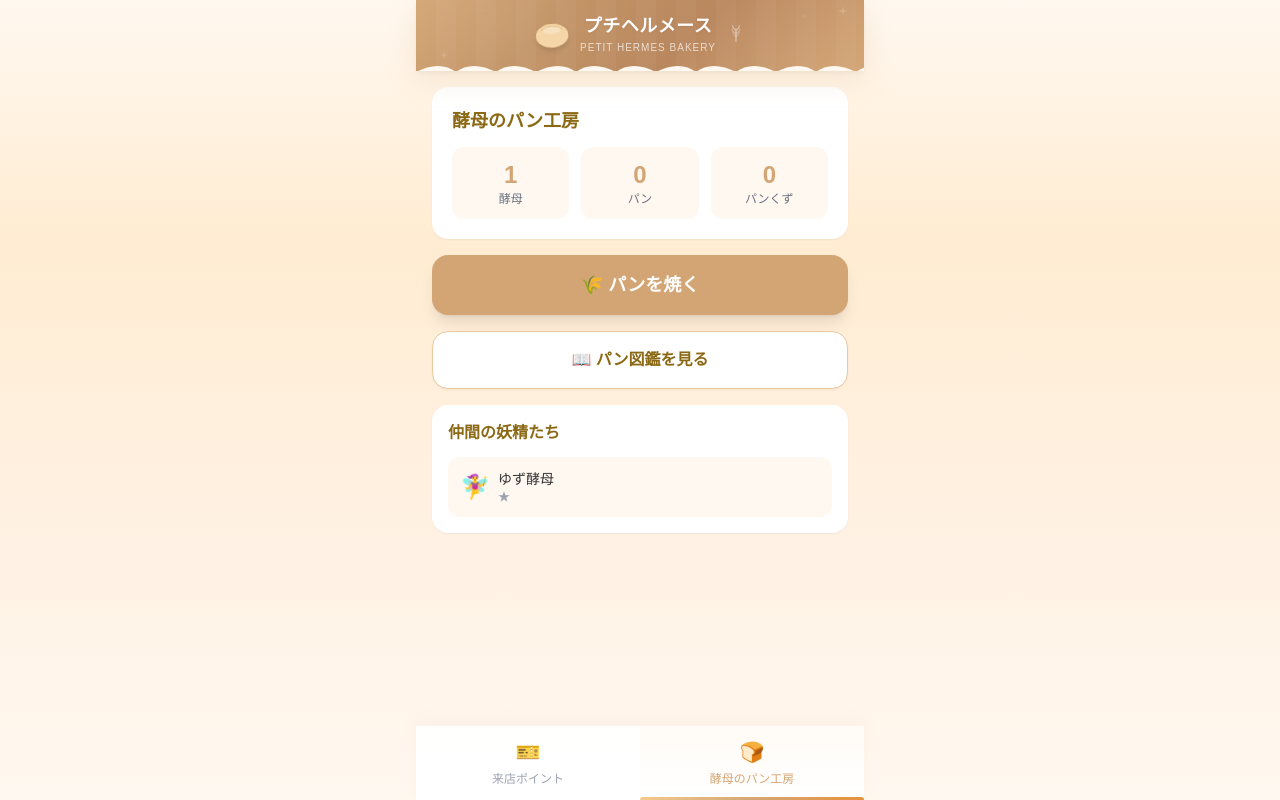
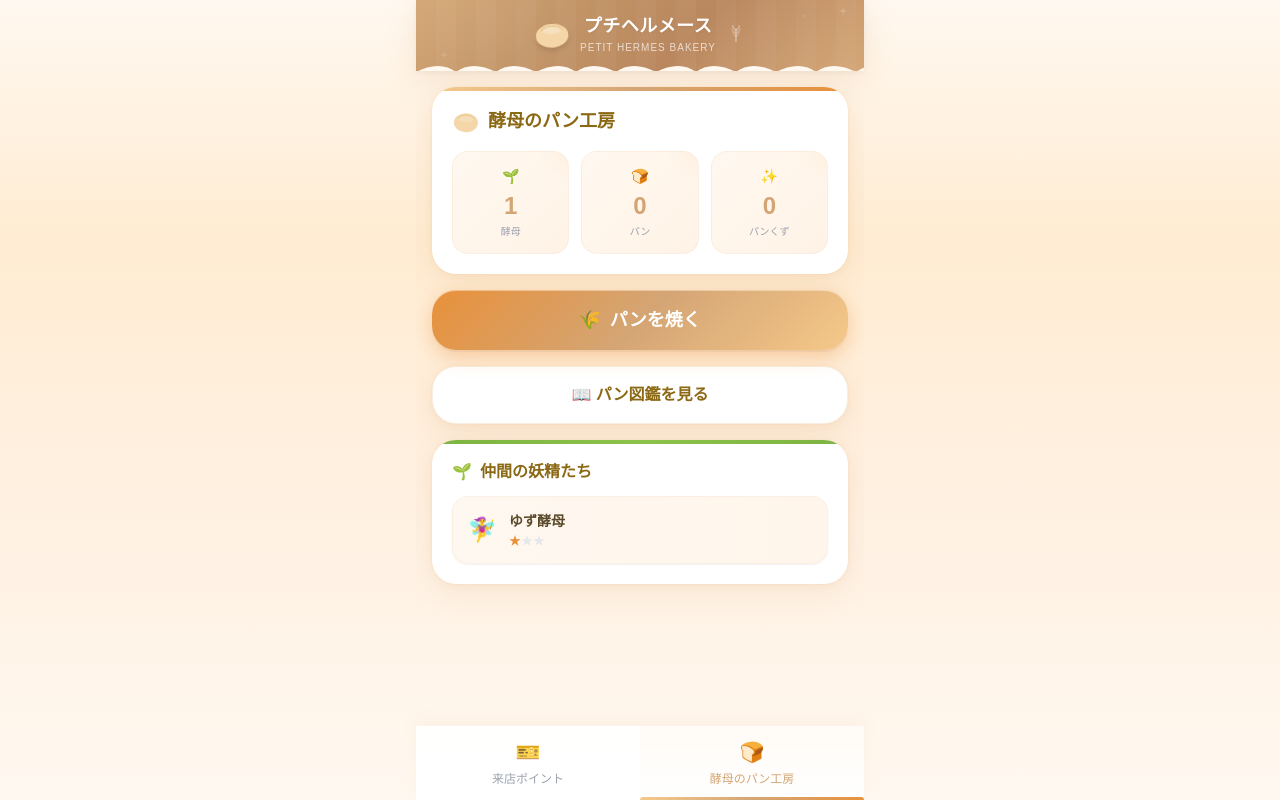
Before and after one commit to oshitam-ctrl/my-first-project, a Next.js app: page / in a window 1280 px wide. Built offline with nearby package versions, Linux system fonts and the light colour scheme.

Commit message:
fix: GameIdleのUI改善を反映
https://claude.ai/code/session_01S45pYEtQc8LmWExGjqsdiA

```diff
--- a/src/components/game/GameIdle.tsx
+++ b/src/components/game/GameIdle.tsx
@@ -1,7 +1,26 @@
 "use client";
 
+import { motion } from "framer-motion";
 import { useGameStore } from "@/lib/game-state";
 import { YEASTS } from "@/lib/game-data";
+
+/* 小さなパンSVG */
+function SmallBreadSVG({ className = "" }: { className?: string }) {
+  return (
+    <svg viewBox="0 0 32 28" className={className} fill="none" xmlns="http://www.w3.org/2000/svg">
+      <ellipse cx="16" cy="16" rx="14" ry="11" fill="url(#sb-grad)" />
+      <ellipse cx="16" cy="12" rx="8" ry="3.5" fill="rgba(255,255,255,0.2)" />
+      <path d="M6 11 C10 6, 22 6, 26 11" stroke="rgba(139,105,20,0.12)" strokeWidth="1" fill="none" />
+      <defs>
+        <linearGradient id="sb-grad" x1="2" y1="5" x2="30" y2="27">
+          <stop offset="0%" stopColor="#F5D6A8" />
+          <stop offset="50%" stopColor="#E8B87A" />
+          <stop offset="100%" stopColor="#C09060" />
+        </linearGradient>
+      </defs>
+    </svg>
+  );
+}
 
 export default function GameIdle() {
   const { setStep, fermentation, checkFermentation, ownedYeasts, ownedBreads, breadCrumbs } = useGameStore();
@@ -11,105 +30,206 @@ export default function GameIdle() {
   return (
     <div className="p-4 space-y-4">
       {/* ステータスカード */}
-      <div className="bg-white rounded-2xl p-5 shadow-sm">
-        <h2 className="text-lg font-bold text-[#8B6914] mb-3">酵母のパン工房</h2>
+      <motion.div
+        initial={{ opacity: 0, y: 10 }}
+        animate={{ opacity: 1, y: 0 }}
+        className="bg-white rounded-3xl p-5 shadow-dreamy relative overflow-hidden"
+      >
+        <div className="absolute top-0 left-0 right-0 h-1 bg-gradient-to-r from-[#F5C88A] via-[#D4A574] to-[#E8913A] rounded-t-3xl" />
+        <div className="flex items-center gap-2 mb-4">
+          <motion.div animate={{ rotate: [0, -5, 5, 0] }} transition={{ duration: 3, repeat: Infinity }}>
+            <SmallBreadSVG className="w-7 h-6" />
+          </motion.div>
+          <h2 className="text-lg font-bold text-[#8B6914]">酵母のパン工房</h2>
+        </div>
         <div className="grid grid-cols-3 gap-3 text-center">
-          <div className="bg-[#FFF8F0] rounded-xl p-3">
-            <p className="text-2xl font-bold text-[#D4A574]">{ownedYeasts.length}</p>
-            <p className="text-xs text-gray-500">酵母</p>
-          </div>
-          <div className="bg-[#FFF8F0] rounded-xl p-3">
-            <p className="text-2xl font-bold text-[#D4A574]">{ownedBreads.length}</p>
-            <p className="text-xs text-gray-500">パン</p>
-          </div>
-          <div className="bg-[#FFF8F0] rounded-xl p-3">
-            <p className="text-2xl font-bold text-[#D4A574]">{breadCrumbs}</p>
-            <p className="text-xs text-gray-500">パンくず</p>
-          </div>
+          {[
+            { value: ownedYeasts.length, label: "酵母", emoji: "🌱", delay: 0 },
+            { value: ownedBreads.length, label: "パン", emoji: "🍞", delay: 0.1 },
+            { value: breadCrumbs, label: "パンくず", emoji: "✨", delay: 0.2 },
+          ].map((item) => (
+            <motion.div
+              key={item.label}
+              initial={{ opacity: 0, scale: 0.8 }}
+              animate={{ opacity: 1, scale: 1 }}
+              transition={{ delay: item.delay, type: "spring", stiffness: 300 }}
+              className="status-item"
+            >
+              <span className="text-sm block mb-1">{item.emoji}</span>
+              <p className="text-2xl font-bold text-[#D4A574]">{item.value}</p>
+              <p className="text-[10px] text-gray-400 mt-0.5">{item.label}</p>
+            </motion.div>
+          ))}
         </div>
-      </div>
+      </motion.div>
 
       {/* 発酵中の表示 */}
       {hasFermentation && !isReady && (
-        <div className="bg-white rounded-2xl p-5 shadow-sm">
+        <motion.div
+          initial={{ opacity: 0, y: 10 }}
+          animate={{ opacity: 1, y: 0 }}
+          className="bg-white rounded-3xl p-5 shadow-dreamy relative overflow-hidden"
+        >
+          <div className="absolute top-0 left-0 right-0 h-1 bg-gradient-to-r from-[#E8C9A0] via-[#D4A574] to-[#E8C9A0]" />
           <div className="text-center">
-            <p className="text-4xl mb-2">🫧</p>
+            <motion.p
+              className="text-4xl mb-2"
+              animate={{ scale: [1, 1.1, 1], y: [0, -3, 0] }}
+              transition={{ duration: 2, repeat: Infinity }}
+            >
+              🫧
+            </motion.p>
             <p className="font-bold text-[#8B6914]">発酵中...</p>
             <p className="text-sm text-gray-500 mt-1">
               もうしばらくお待ちください
             </p>
             <FermentationTimer completedAt={fermentation!.completedAt} />
           </div>
-        </div>
+        </motion.div>
       )}
 
       {/* 焼き上がり通知 */}
       {isReady && (
-        <button
+        <motion.button
+          initial={{ opacity: 0, scale: 0.9 }}
+          animate={{ opacity: 1, scale: 1 }}
           onClick={() => setStep("bake-reveal")}
-          className="w-full bg-gradient-to-r from-[#E8913A] to-[#D4A574] text-white font-bold py-5 px-6 rounded-2xl shadow-lg animate-pulse text-lg"
+          className="w-full relative overflow-hidden bg-gradient-to-r from-[#E8913A] via-[#D4A574] to-[#E8913A] text-white font-bold py-5 px-6 rounded-3xl shadow-lg text-lg animate-pulse-glow"
         >
-          🍞 パンが焼き上がりました！タップして確認
-        </button>
+          <span className="relative z-10 flex items-center justify-center gap-2">
+            <motion.span
+              animate={{ rotate: [0, -10, 10, 0], scale: [1, 1.2, 1] }}
+              transition={{ duration: 1.5, repeat: Infinity }}
+            >
+              🍞
+            </motion.span>
+            パンが焼き上がりました！
+          </span>
+          <div className="absolute inset-0 animate-shimmer" />
+        </motion.button>
       )}
 
       {/* パンを焼くボタン */}
       {!hasFermentation && (
-        <button
+        <motion.button
+          initial={{ opacity: 0, y: 10 }}
+          animate={{ opacity: 1, y: 0 }}
+          transition={{ delay: 0.2 }}
+          whileTap={{ scale: 0.95 }}
           onClick={() => setStep("select-material")}
-          className="w-full bg-[#D4A574] hover:bg-[#C09060] text-white font-bold py-4 px-6 rounded-2xl shadow-lg transition-all active:scale-95 text-lg"
+          className="w-full btn-cute btn-bake text-white font-bold py-5 px-6 text-lg relative overflow-hidden"
         >
-          🌾 パンを焼く
-        </button>
+          <span className="relative z-10 flex items-center justify-center gap-2">
+            <motion.span
+              animate={{ rotate: [0, 10, -10, 0] }}
+              transition={{ duration: 2, repeat: Infinity }}
+            >
+              🌾
+            </motion.span>
+            パンを焼く
+          </span>
+        </motion.button>
       )}
 
       {/* ガチャボタン */}
       {breadCrumbs > 0 && (
-        <button
+        <motion.button
+          initial={{ opacity: 0, y: 10 }}
+          animate={{ opacity: 1, y: 0 }}
+          transition={{ delay: 0.3 }}
+          whileTap={{ scale: 0.95 }}
           onClick={() => setStep("gacha")}
-          className="w-full bg-[#7CB342] hover:bg-[#6A9A38] text-white font-bold py-4 px-6 rounded-2xl shadow-lg transition-all active:scale-95"
+          className="w-full btn-cute btn-green font-bold py-4 px-6 relative overflow-hidden"
         >
-          🌱 ガチャを回す（パンくず: {breadCrumbs}）
-        </button>
+          <span className="relative z-10 flex items-center justify-center gap-2">
+            <motion.span
+              animate={{ y: [0, -3, 0] }}
+              transition={{ duration: 1.5, repeat: Infinity }}
+            >
+              🌱
+            </motion.span>
+            ガチャを回す（パンくず: {breadCrumbs}）
+          </span>
+        </motion.button>
       )}
 
       {/* 図鑑リンク */}
-      <button
+      <motion.button
+        initial={{ opacity: 0, y: 10 }}
+        animate={{ opacity: 1, y: 0 }}
+        transition={{ delay: 0.4 }}
+        whileTap={{ scale: 0.95 }}
         onClick={() => {
-          // collection ページへのナビゲーション（タブ内で表示）
           window.location.href = "/collection";
         }}
-        className="w-full bg-white text-[#8B6914] font-bold py-4 px-6 rounded-2xl shadow-sm border border-[#E8C9A0] transition-all active:scale-95"
+        className="w-full bg-white text-[#8B6914] font-bold py-4 px-6 rounded-3xl shadow-dreamy border border-[#E8C9A0]/30 transition-all"
       >
-        📖 パン図鑑を見る
-      </button>
+        <span className="flex items-center justify-center gap-2">
+          📖 パン図鑑を見る
+        </span>
+      </motion.button>
 
       {/* 所持酵母一覧 */}
-      <div className="bg-white rounded-2xl p-4 shadow-sm">
-        <h3 className="font-bold text-[#8B6914] mb-3">仲間の妖精たち</h3>
-        <div className="space-y-2">
-          {ownedYeasts.map((oy) => {
+      <motion.div
+        initial={{ opacity: 0, y: 10 }}
+        animate={{ opacity: 1, y: 0 }}
+        transition={{ delay: 0.5 }}
+        className="bg-white rounded-3xl p-5 shadow-dreamy relative overflow-hidden"
+      >
+        <div className="absolute top-0 left-0 right-0 h-1 bg-gradient-to-r from-[#7CB342] via-[#8BC34A] to-[#7CB342] rounded-t-3xl" />
+        <h3 className="font-bold text-[#8B6914] mb-3 flex items-center gap-2">
+          <span>🌱</span>
+          仲間の妖精たち
+        </h3>
+        <div className="space-y-2.5">
+          {ownedYeasts.map((oy, i) => {
             const yeast = YEASTS.find((y) => y.id === oy.yeastId);
             if (!yeast) return null;
             return (
-              <div key={oy.yeastId} className="flex items-center justify-between bg-[#FFF8F0] rounded-xl p-3">
-                <div className="flex items-center gap-2">
-                  <span className="text-2xl">{yeast.emoji}</span>
+              <motion.div
+                key={oy.yeastId}
+                initial={{ opacity: 0, x: -10 }}
+                animate={{ opacity: 1, x: 0 }}
+                transition={{ delay: 0.5 + i * 0.08 }}
+                className="flex items-center justify-between bg-gradient-to-r from-[#FFF8F0] to-[#FFF5EB] rounded-2xl p-3.5 border border-[#E8C9A0]/15 shadow-sm"
+              >
+                <div className="flex items-center gap-3">
+                  <motion.span
+                    className="text-2xl"
+                    animate={{ rotate: [0, -5, 5, 0] }}
+                    transition={{ duration: 3, repeat: Infinity, delay: i * 0.3 }}
+                  >
+                    {yeast.emoji}
+                  </motion.span>
                   <div>
-                    <p className="font-medium text-sm">{yeast.name}</p>
-                    <p className="text-xs text-gray-400">{"★".repeat(yeast.rarity)}</p>
+                    <p className="font-semibold text-sm text-[#5a4a2a]">{yeast.name}</p>
+                    <p className="text-xs mt-0.5">
+                      {[...Array(yeast.rarity)].map((_, si) => (
+                        <span key={si} className="text-[#E8913A]">★</span>
+                      ))}
+                      {[...Array(3 - yeast.rarity)].map((_, si) => (
+                        <span key={si} className="text-gray-200">★</span>
+                      ))}
+                    </p>
                   </div>
                 </div>
                 {oy.duplicateCount > 0 && (
-                  <span className="text-xs bg-[#D4A574] text-white px-2 py-0.5 rounded-full">
+                  <span className="text-xs bg-gradient-to-r from-[#D4A574] to-[#E8913A] text-white px-2.5 py-1 rounded-full font-bold shadow-sm">
                     x{oy.duplicateCount + 1}
                   </span>
                 )}
-              </div>
+              </motion.div>
             );
           })}
+          {ownedYeasts.length === 0 && (
+            <div className="text-center py-6">
+              <p className="text-3xl mb-2">🌿</p>
+              <p className="text-sm text-gray-400">まだ酵母がいません</p>
+              <p className="text-xs text-gray-300 mt-1">パンを焼いてガチャを回そう！</p>
+            </div>
+          )}
         </div>
-      </div>
+      </motion.div>
     </div>
   );
 }
@@ -119,10 +239,11 @@ function FermentationTimer({ completedAt }: { completedAt: number }) {
   const hours = Math.floor(remaining / (1000 * 60 * 60));
   const minutes = Math.floor((remaining % (1000 * 60 * 60)) / (1000 * 60));
 
-  // 簡易タイマー（リアルタイム更新はuseEffectで追加可能）
   return (
-    <p className="text-lg font-mono text-[#D4A574] mt-2">
-      あと {hours}時間 {minutes}分
-    </p>
+    <div className="mt-3 bg-[#FFF8F0] rounded-2xl py-2.5 px-4 inline-block">
+      <p className="text-lg font-mono text-[#D4A574] font-bold">
+        あと {hours}時間 {minutes}分
+      </p>
+    </div>
   );
 }
```
